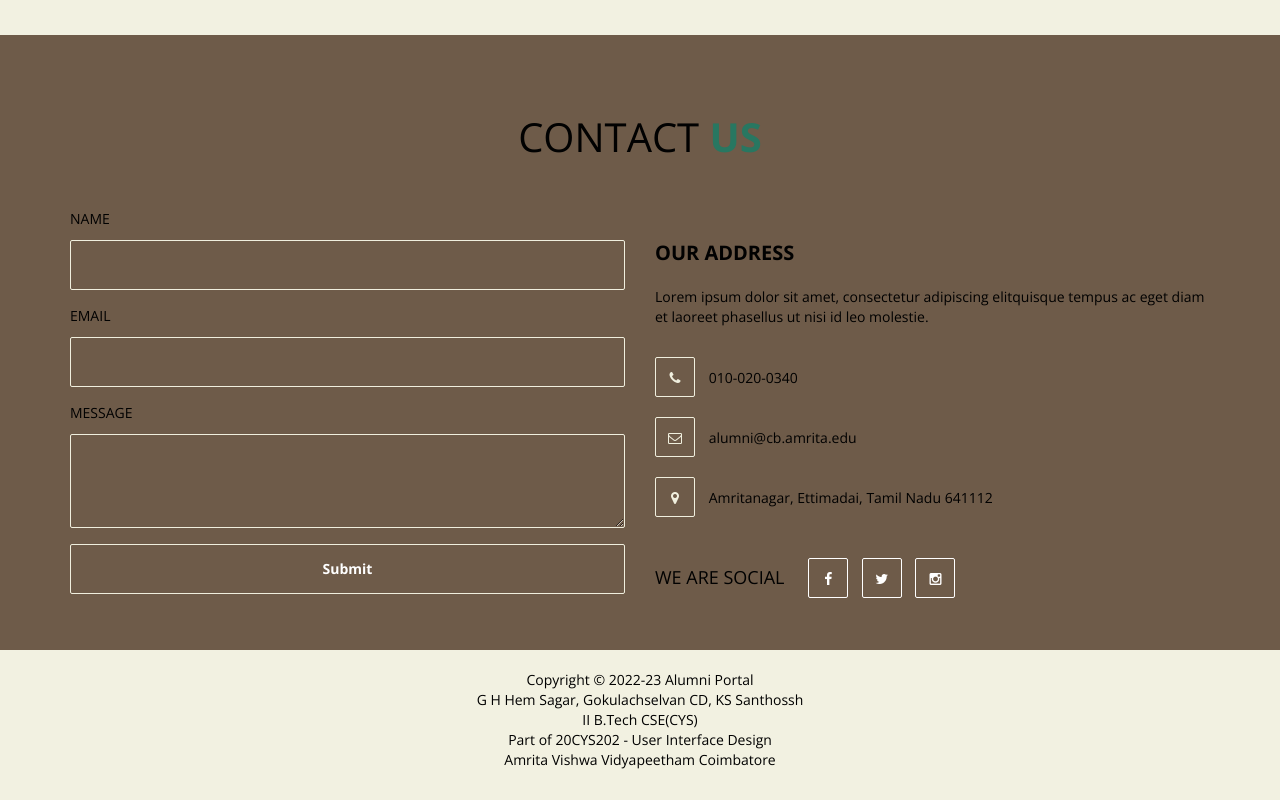
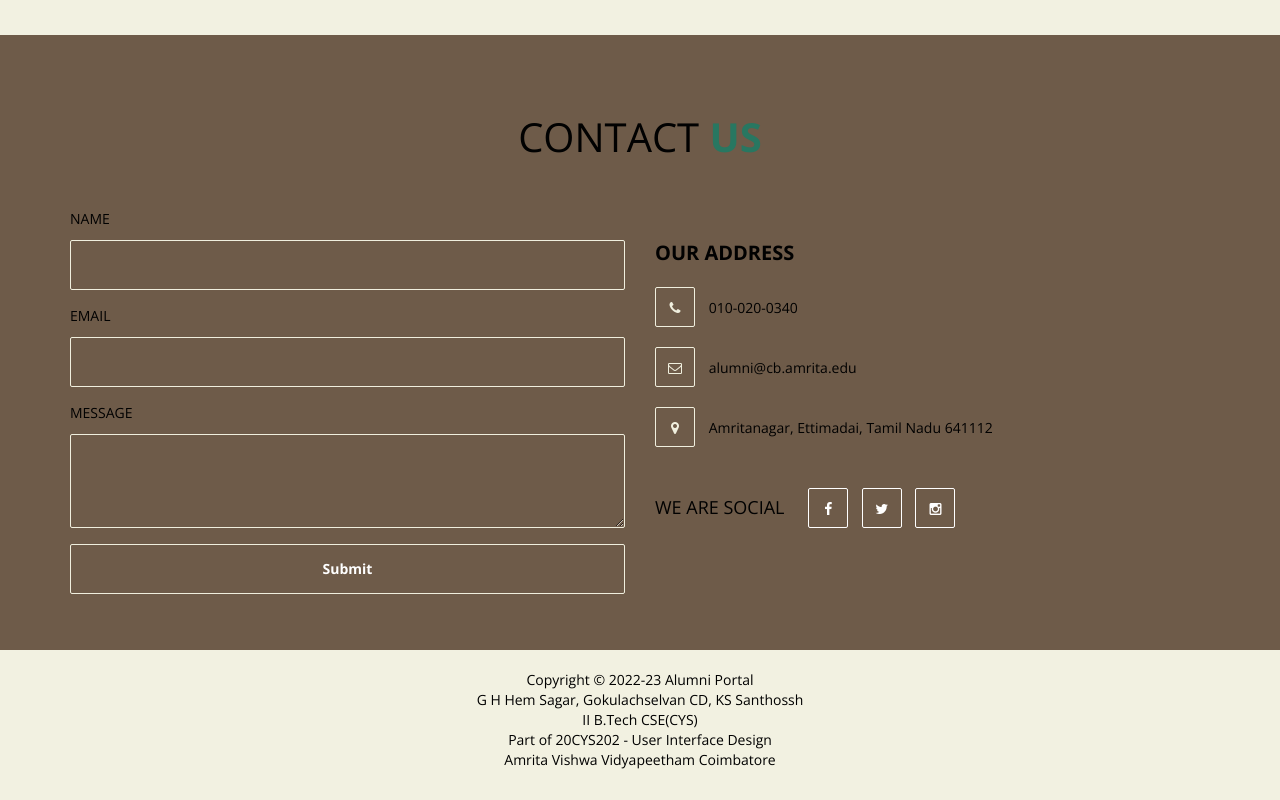
Before and after one commit to Hemsagar11/20CYS202-UID, a plain HTML site: page Mini-Project/index.html in a window 1280 px wide. Shown: the part 3142-3942 px from the top of the page. Drawn offline with nearby package versions, Linux system fonts and the light colour scheme.

Commit message:
Update index.html

```diff
--- a/Mini-Project/index.html
+++ b/Mini-Project/index.html
@@ -349,7 +349,6 @@
     				<div class="col-md-6 col-sm-6 col-xs-12 wow fadeInRight" data-wow-offset="50" data-wow-delay="0.6s">
     					<address>
     						<p class="address-title">OUR ADDRESS</p>
-    						<span>Lorem ipsum dolor sit amet, consectetur adipiscing elitquisque tempus ac eget diam et laoreet phasellus ut nisi id leo molestie.</span>
     						<p><i class="fa fa-phone" ></i> 010-020-0340</p>
     						<p><i class="fa fa-envelope-o"></i> alumni@cb.amrita.edu</p>
     						<p><i class="fa fa-map-marker"></i> Amritanagar, Ettimadai, Tamil Nadu 641112</p>
```
